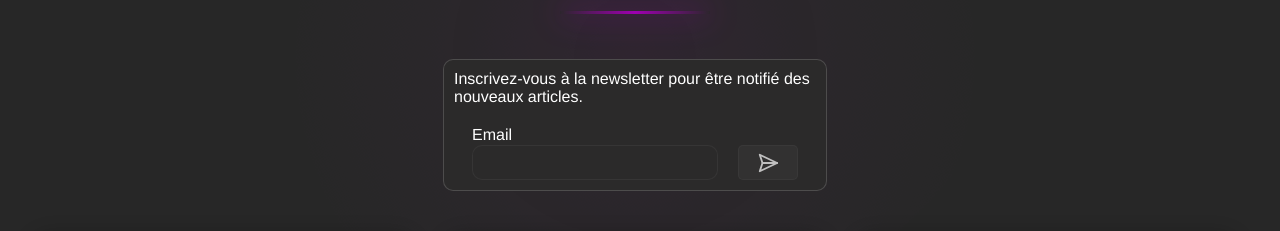
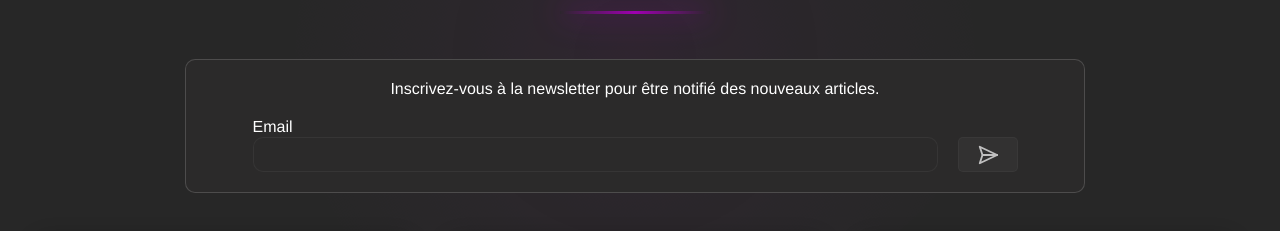
Before and after one commit to kylianjoff/kylianjulia, an Angular app: page /blog in a window 1280 px wide. Shown: the part 163-394 px from the top of the page. Built offline with nearby package versions, Linux system fonts and the light colour scheme; what ngx-markdown would draw is missing.

Commit message:
Newsletter form on blog post

```diff
--- a/src/app/blog-post/blog-post.css
+++ b/src/app/blog-post/blog-post.css
@@ -1 +1,9 @@
 @import url('../styles/post.css');
+
+app-newsletter {
+    display: block;
+    width: 100%;
+    max-width: 900px;
+    margin: 40px auto 0;
+    box-sizing: border-box;
+}
--- a/src/app/blog-post/blog-post.html
+++ b/src/app/blog-post/blog-post.html
@@ -30,6 +30,8 @@
     </div>
   }
 
+  <app-newsletter></app-newsletter>
+
   @if (loading) {
     <div class="loading">
       <p>Chargement de l'article...</p>
--- a/src/app/blog-post/blog-post.ts
+++ b/src/app/blog-post/blog-post.ts
@@ -4,6 +4,7 @@ import { HttpClient } from '@angular/common/http';
 
 import { DomSanitizer, SafeHtml } from '@angular/platform-browser';
 import { TagBadgeComponent } from '../shared/tag-badge/tag-badge';
+import { Newsletter } from '../newsletter/newsletter';
 import { SeoService } from '../services/seo.service';
 
 interface BlogPost {
@@ -20,7 +21,7 @@ interface BlogPost {
 @Component({
   selector: 'app-blog-post',
   standalone: true,
-  imports: [RouterLink, TagBadgeComponent],
+  imports: [RouterLink, TagBadgeComponent, Newsletter],
   templateUrl: './blog-post.html',
   styleUrls: ['./blog-post.css']
 })
--- a/src/app/blog/blog.css
+++ b/src/app/blog/blog.css
@@ -1,9 +1,9 @@
 @import url('../styles/article.css');
 
 app-newsletter {
-    display: flex;
-    justify-content: center;
-    align-items: center;
-    margin: 40px 0;
+    display: block;
+    width: 100%;
+    max-width: 900px;
+    margin: 40px auto;
     animation: fadeIn 1s ease-in-out;
 }
--- a/src/app/newsletter/newsletter.css
+++ b/src/app/newsletter/newsletter.css
@@ -33,14 +33,15 @@
 
 .content {
     position: relative;
-    padding: 10px 10px;
+    padding: 20px 24px;
     display: flex;
     flex-direction: column;
     align-items: center;
     gap: 20px;
     justify-content: center;
     background: #2b2a2a;
-    width: 30vw;
+    width: 100%;
+    box-sizing: border-box;
     border-radius: 10px;
     border: solid 1px #f1f1f12b;
 }
@@ -55,7 +56,8 @@ form {
 .inputZone {
     display: flex;
     flex-direction: column;
-    width: 100%;
+    flex: 1;
+    min-width: 0;
     gap: 1px;
 }
 
@@ -92,6 +94,7 @@ input[type="text"]:focus, input[type="email"]:focus {
 .submit {
     display: flex;
     justify-content: center;
+    flex-shrink: 0;
 }
 
 button[type="submit"] {
@@ -196,3 +199,14 @@ button[type="submit"]:disabled {
         transform: rotate(360deg);
     }
 }
+
+@media (max-width: 480px) {
+    .ligne {
+        flex-direction: column;
+        align-items: stretch;
+    }
+
+    .submit {
+        justify-content: flex-end;
+    }
+}
```
